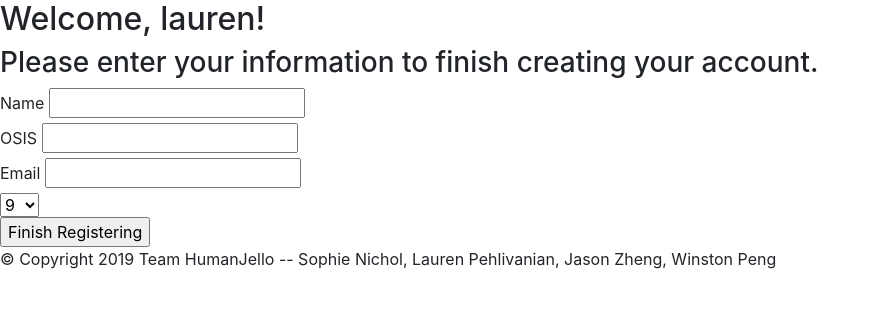
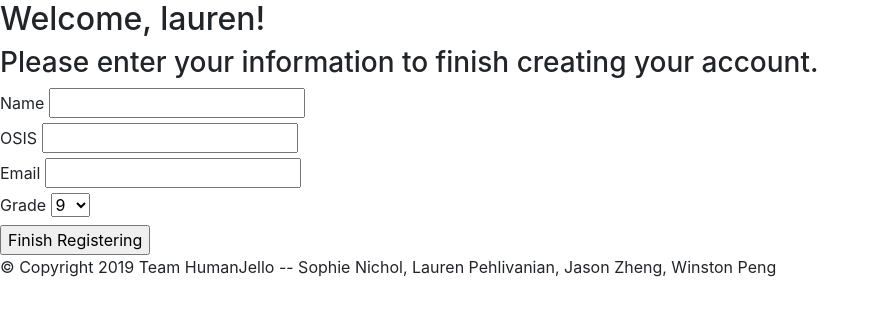
Before and after one commit to snichol00/HumanJello, a Flask app: page /studentInfo in a window 1280 px wide. Shown: the top 316 px of the page, without its empty margins (0-880 px from the left). Run offline with Flask 2, Linux system fonts and the light colour scheme; a user stored in the database is signed in; some libraries are stand-ins or nearby versions.

Commit message:
fixed grade dropdown in form

```diff
--- a/templates/studentinfo.html
+++ b/templates/studentinfo.html
@@ -16,7 +16,8 @@
     <label for="email">Email</label>
     <input type="text" name="email" required>
     <br>
-    <select id="grade" required>Grade
+    <label for="grade">Grade</label>
+    <select name="grade" required>Grade
       <option value="9">9</option>
       <option value="10">10</option>
       <option value="11">11</option>
```
